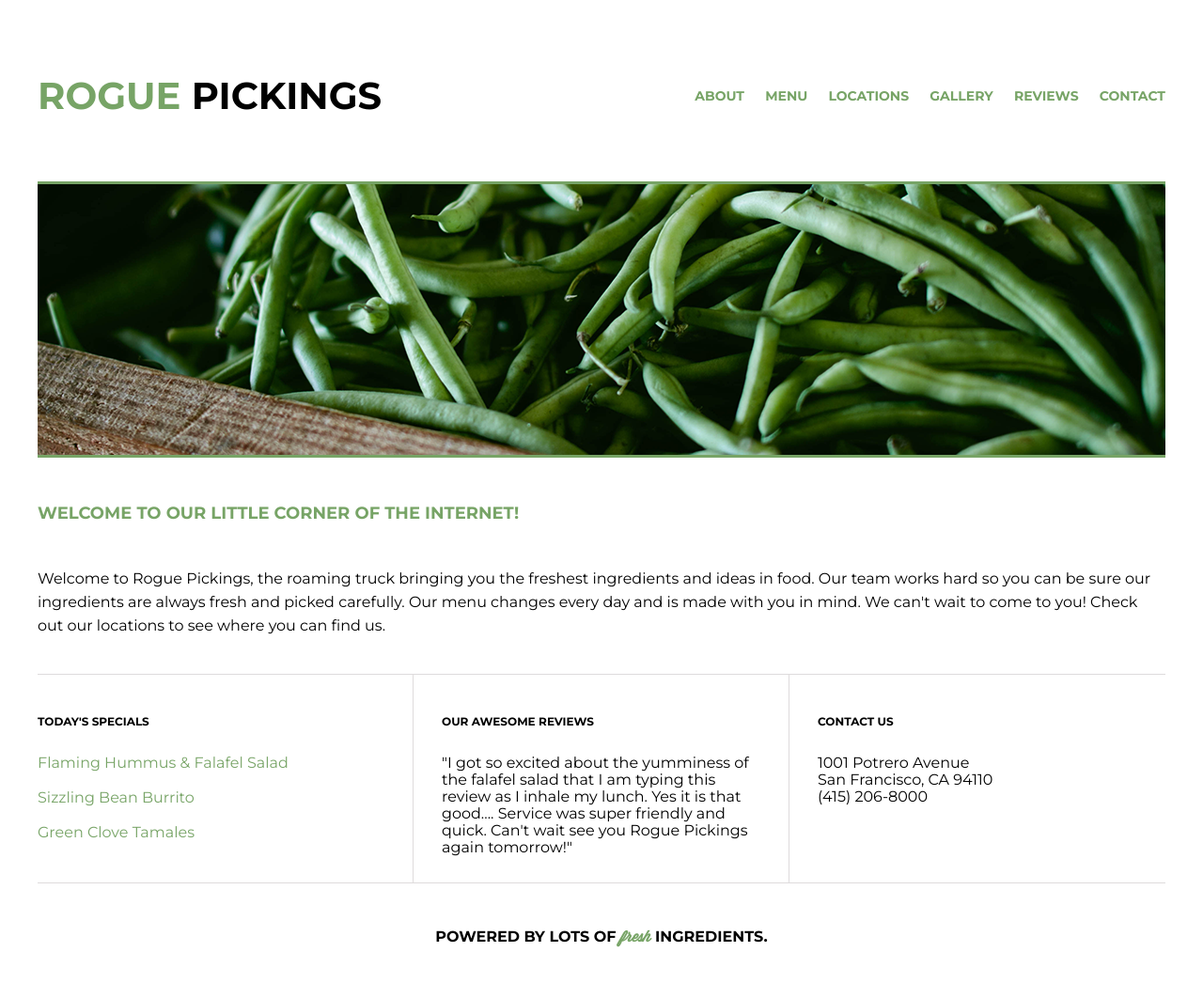
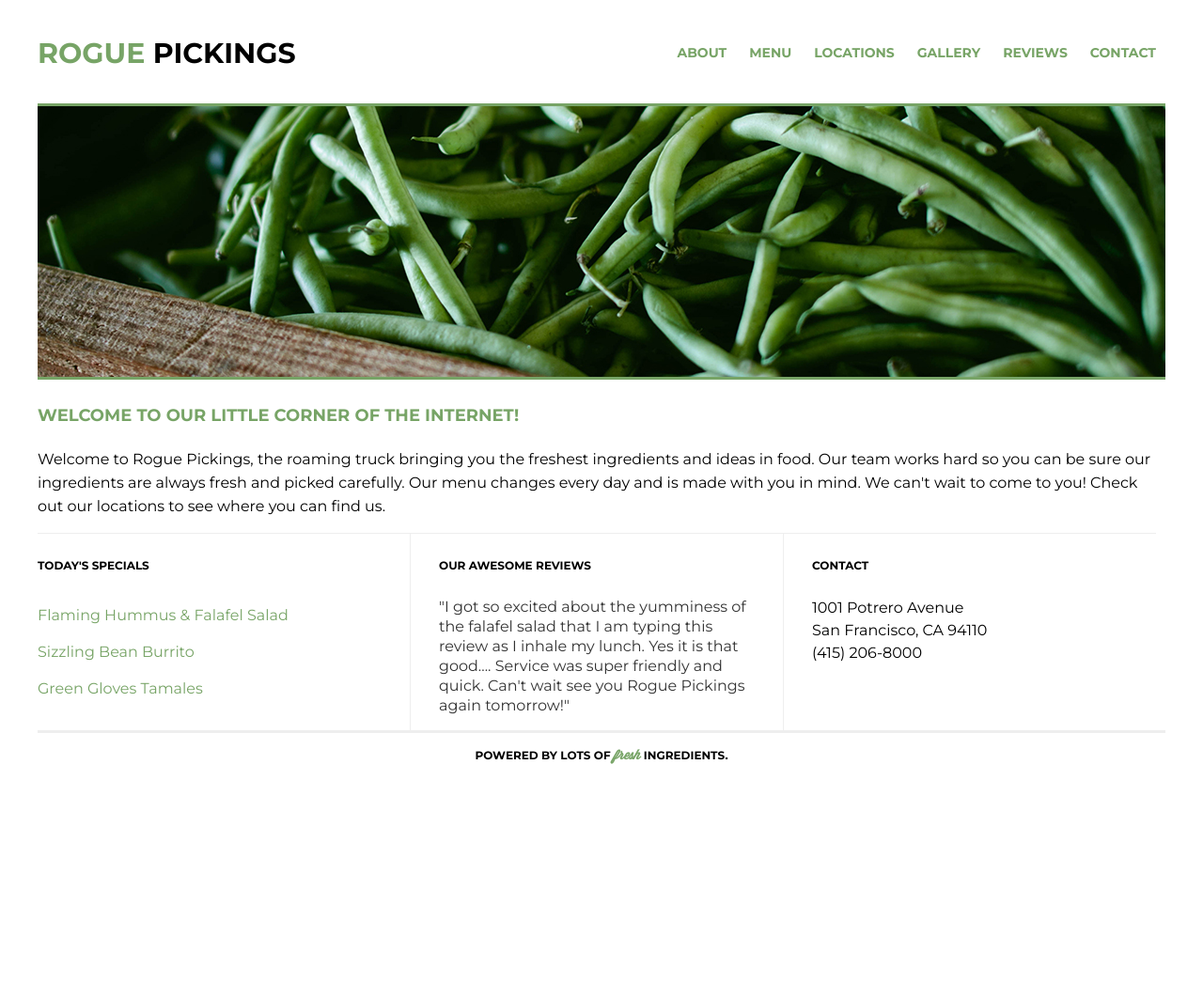
Before and after one commit to elise-shattuck/206-rogue-pickings, a plain HTML site: page index.html in a window 1280 px wide. Shown: the whole page at 94% size. After the commit the page ends 830 px from the top, so only its background shows below. Drawn offline with Linux system fonts and the light colour scheme.

Commit message:
Swapped my original 101 code for Skillcrush 206 starter code

```diff
--- a/css/main.css
+++ b/css/main.css
@@ -1,146 +1,165 @@
-/***** BASE STYLES *****/
-
-@font-face {
-    font-family: 'Wisdom Script Regular';
-    font-style: normal;
-    font-weight: normal;
-    src: url('../fonts/Wisdom Script AJ.woff') format('woff');
+@font-face{
+	font-family: 'Wisdom Script';
+	src: url('../fonts/wisdom-script.otf') format('opentype');
 }
 
 body {
-    font-family: 'Montserrat', sans-serif;
-    color: black;
+	font-family: 'Montserrat', Helvetica, Arial, sans-serif;
 }
 
-/***** GRID *****/
-
-.full-width {
-    width: 1200px;
+.container{
+	max-width: 1200px;
 	margin: 0 auto;
 }
 
-.half-width {
-    width: 600px;
-    float: left;
+h1,
+h2,
+h3,
+h4 {
+	color: black;
+	text-transform: uppercase;
+	font-weight: 700;
+}
+h1 {
+	font-size: 30px;
+}
+h2 {
+    font-size: 24px;
+}
+h3 {
+	font-size: 18px;
+}
+h4 {
+	font-size: 12px;
 }
 
-.third-width {
-    width: 399px;
-    margin: 0 auto;
-    float: left;
+p {
+	font-size: 14px;
+	line-height: 21px;
+    padding: 0 30px;
 }
 
-/***** HEADER *****/
+/*The widths are in a percentage!*/
+header {
+	height: 110px;
+	border-bottom: 3px solid #77a466;
+	margin: 0 auto;
+}
 
 header h1 {
-    padding: 50px 0 40px 0;
-    text-transform: uppercase;
-    font-size: 40px;
+	float: left;
+	margin: 0;
+	padding: 38px 0;
 }
-
 header h1 span {
 	color: #77a466;
 }
 
-nav {
+header nav {
 	float: right;
-    padding: 76px 0px 40px 0px;
+	padding: 46px 0;
+}
+header nav ul {
+	margin: 0;
+	padding: 0;
+}
+header nav ul li {
+	text-transform: uppercase;
+	font-weight: 700;
+	font-size: 14px;
+	padding: 0 10px;
+	display: inline;
+}
+header nav ul li a{
+	text-decoration: none;
+	color:#77a466;
 }
 
-nav ul li {
-    display: inline-block;
-    font-size: 14px;
-    text-transform: uppercase;
-    font-weight: 700;
-    color: #77a466;
-    padding-left: 18px;
-}
-
-/***** TOP SECTION *****/
-
-#top img {
-    border-bottom: 3px solid #77a466;
-    border-top: 3px solid #77a466;
-}
-
-#top h2 {
-    color: #77a466;
-    font-size: 18px;
-    line-height: 23px;
-    font-weight: 700;
-    text-transform: uppercase;
-    padding: 29px 0px;
-}
-
-#top p {
-    font-size: 16px;
-    line-height: 25px;
-    margin-bottom: 39px;
-}
-
-/***** BOTTOM SECTION *****/
-
-#bottom {
-    overflow-y: auto;
-    border-top: 1px solid #dedbdc;
-    border-bottom: 1px solid #dedbdc;
+/*The widths are in a percentage!*/
+.top-section,
+.bottom-section {
+	margin: 0 auto;
 	clear: both;
 }
 
-#bottom h3 {
-    font-size: 12px;
-    font-weight: 700;
-    text-transform: uppercase;
-    padding-top: 30px;
+.main-image {
+	height: auto;
+	float: left;
+}
+.main-image img {
+	width: 100%;
+	border-bottom: 3px solid #77a466;
 }
 
-#address h3, #review h3, #address p, #review p {
-    padding-left: 30px;
+.main-title {
+	height: auto;
+	float: left;
+}
+.main-title h3 {
+	text-align: left;
+	padding: 5px 0;
+	color: #77a466;
+}
+.main-title p {
+	padding: 0;
+	font-size: 16px;
+	line-height: 25px;
 }
 
-#bottom p {
-    font-size: 16px;
-    line-height: 18px;
-    width: 330px;
-    margin: 28px 0px;
+.section-one,
+.section-two,
+.section-three {
+	width: 33%;
+	height: auto;
+	float: left;
+	border-top: 1px solid #eee;
 }
 
-#review {
-    border-right: 1px solid #dedbdc;
-    border-left: 1px solid #dedbdc;
+.section-one h4 {
+	padding: 10px 0;
 }
 
-#bottom ul{
-    padding: 0;
-    margin: 28px 0px;
+.section-two {
+	border-left: 1px solid #eee;
+	border-right: 1px solid #eee;
 }
 
-#bottom ul li {
-    font-size: 16px;
-    line-height: 18px;
-    list-style: none;
-    color: #77a466;
+.section-two h4,
+.section-three h4 {
+	padding: 10px 30px;
 }
 
-/***** FOOTER *****/
-
-footer {
-    clear: auto;
+.menu {
+	list-style: none;
+	padding: 0;
+}
+.menu li {
+	padding: 10px 0;
+	color:#77a466;
 }
 
-footer h2 {
-    text-transform: uppercase;
-    text-align: center;
-    font-weight: 700;
+.reviews {
+	color: #333;
 	font-size: 16px;
-    line-height: 23px;
-    padding: 32px 0px;
+	line-height: 21px;
 }
 
+.address {
+	font-size: 16px;
+	line-height: 24px;
+}
+
+/*The widths are in a percentage!*/
+footer {
+	height: 50px;
+	border-top: 3px solid #eee;
+	margin: 0 auto;
+	clear: both;
+	text-align: center;
+}
 footer span {
-    text-transform: none;
-    font-family: 'Wisdom Script Regular', script;
+	font-family: 'Wisdom Script', cursive;
+	text-transform: lowercase;
 	color: #77a466;
-    font-size: 16px;
-    line-height: 23px;
+	font-size: 14px;
 }
--- a/index.html
+++ b/index.html
@@ -1,73 +1,70 @@
 <!doctype html>
-<html lang="en">
+<html>
     <head>
-        <title>Rogue Pickings</title>
+        <meta charset="utf-8">
+        <meta http-equiv="x-ua-compatible" content="ie=edge">
+        <title>Rogue Pickings | Brush Up Those Skills!</title>
+        <meta name="viewport" content="width=device-width, initial-scale=1, shrink-to-fit=no">
         <link rel="stylesheet" href="css/normalize.css">
         <link rel="stylesheet" href="css/main.css">
-        <link href="https://fonts.googleapis.com/css?family=Montserrat:400,700&display=swap" rel="stylesheet">
+        <link href="https://fonts.googleapis.com/css?family=Montserrat:400,700" rel="stylesheet">
     </head>
     <body>
+        <div class="container">
             <header>
-            <div class="full-width">
-                <div class="half-width">
-                    <h1><span>Rogue</span> Pickings</h1>
-                </div>
-                <div class="half-width">
+                <h1><span>rogue</span> pickings</h1>
                 <nav>
                     <ul>
-                            <li>About</li>
-                            <li>Menu</li>
-                            <li>Locations</li>
-                            <li>Gallery</li>
-                            <li>Reviews</li>
-                            <li>Contact</li>
+                        <li>
+                            <a href="">About</a>
+                        </li>
+                        <li>
+                            <a href="">Menu</a>
+                        </li>
+                        <li>
+                            <a href="">Locations</a>
+                        </li>
+                        <li>
+                            <a href="">Gallery</a>
+                        </li>
+                        <li>
+                            <a href="">Reviews</a>
+                        </li>
+                        <li>
+                            <a href="">Contact</a>
+                        </li>
                     </ul>
                 </nav>
-                </div>
-            </div>
             </header>
-        <main>
-            <section> <!-- TOP SECTION -->
-                <div class="full-width" id="top">
-                    <img src="img/hero.png">
-                    <h2>Welcome to our little corner of the internet!</h2>
-                    <p>Welcome to Rogue Pickings, the roaming truck bringing you the freshest
-                        ingredients and ideas in food. Our team works hard so you can be sure
-                        our ingredients are always fresh and picked carefully. Our menu changes
-                        every day and is made with you in mind. We can't wait to come to you!
-                        Check out our locations to see where you can find us. </p>
+            <section class="top-section">
+                <div class="main-image"><img src="img/download.jpg" alt="green beans" /></div>
+                <div class="main-title">
+                    <h3>Welcome to our little corner of the internet!</h3>
+                    <p>Welcome to Rogue Pickings, the roaming truck bringing you the freshest ingredients and ideas in food. Our team works hard so you can be sure our ingredients are always fresh and picked carefully. Our menu changes every day and is made with you in mind. We can't wait to come to you! Check out our locations to see where you can find us.</p>
                 </div>
             </section>
-            <section> <!-- BOTTOM SECTION -->
-                <div class="full-width" id="bottom">
-                    <div class="third-width"> <!-- specials -->
-                        <h3>Today's Specials</h3>
-                        <ul>
-                            <li>Flaming Hummus & Falafel Salad</li>
-                            <br>
+            <section class="bottom-section">
+                <div class="section-one">
+                    <h4>Today's Specials</h4>
+                    <ul class="menu">
+                        <li>Flaming Hummus &amp; Falafel Salad</li>
                         <li>Sizzling Bean Burrito</li>
-                            <br>
-                            <li>Green Clove Tamales</li>
+                        <li>Green Gloves Tamales</li>
                     </ul>
                 </div>
-                    <div class="third-width" id="review"> <!-- review -->
-                        <h3>Our Awesome Reviews</h3>
-                        <p>"I got so excited about the yumminess of the falafel salad that I am
-                            typing this review as I inhale my lunch. Yes it is that good....
-                            Service was super friendly and quick. Can't wait see you Rogue Pickings
-                            again tomorrow!"</p>
+                <div class="section-two">
+                    <h4>Our Awesome Reviews</h4>
+                    <p class="reviews">"I got so excited about the yumminess of the falafel salad that I am typing this review as I inhale my lunch. Yes it is that good.... Service was super friendly and quick. Can't wait see you Rogue Pickings again tomorrow!"</p>
                 </div>
-                    <div class="third-width" id="address"> <!-- address -->
-                        <h3>Contact Us</h3>
-                        <p>1001 Potrero Avenue<br>
+                <div class="section-three"><h4>Contact</h4>
+                    <p class="address">1001 Potrero Avenue<br>
                         San Francisco, CA 94110<br>
-                            (415) 206-8000</p>
-                    </div>
+                        (415) 206-8000 </p>
                 </div>
             </section>
             <footer>
-                <h2>Powered by lots of <span>fresh</span> ingredients.</h2>
+                <h4>Powered by lots of <span>fresh</span> ingredients.</h4>
             </footer>
-        </main>
+        </div>
     </body>
 </html>
```
Also changed, not shown: fonts/Wisdom Script AJ.woff (deleted), fonts/wisdom-script.otf (added), img/download.jpg (added), img/hero.png (deleted). Lines whose indentation alone changed are shown as unchanged.
